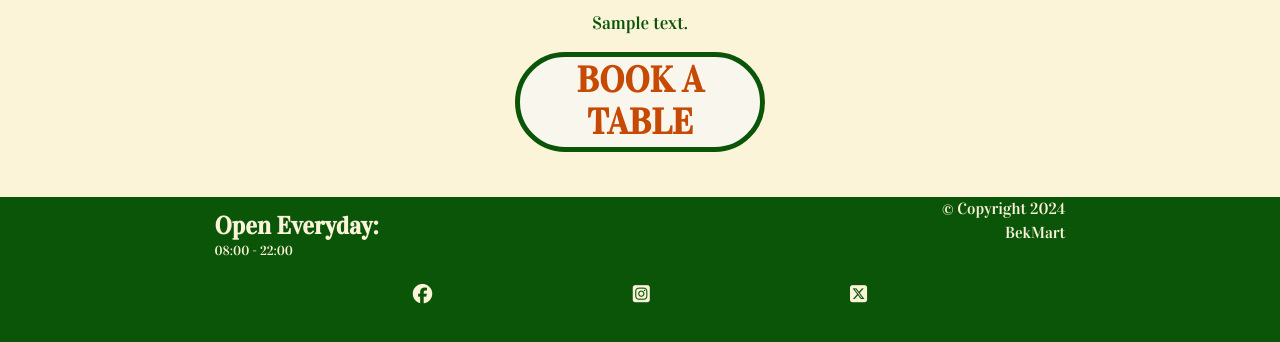
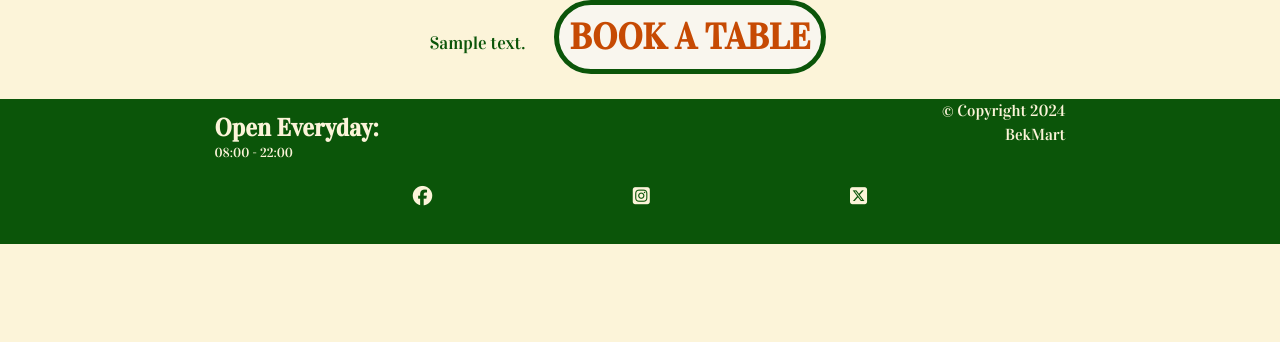
Before and after one commit to BekMart/denada, a Django app: page /menu/ in a window 1280 px wide. Shown: the part 784-1126 px from the top of the page. After the commit the page ends 1028 px from the top, so only its background shows below. Run offline with Django 4.2, Linux system fonts and the light colour scheme; tables that the repository leaves empty hold one stand-in row (values such as "Sample post"); parts of the project's set-up code (start-up, migrations or seed data) failed here and were passed over; some libraries are stand-ins or nearby versions.

Commit message:
Format and validate main menu page. amend css

```diff
--- a/menu/templates/menu/menu.html
+++ b/menu/templates/menu/menu.html
@@ -12,7 +12,7 @@
       <h3>{{ menu.title }}</h3>
 
       <!-- General information about the menus and instructins on hw to find menu's-->
-      <p id="menu-description">{{ menu.about | safe }}</p>
+      <p id="menu-description">{{ menu.about | safe }}
 
       <!-- Links to food and drink menu's -->
       {% comment %}
@@ -35,27 +35,24 @@
           class="card-img-top"
           src="{% static 'images/menu_image.jpg' %}"
           alt="Image of smiley older couple sat across the table from eachother, having breakfast infront of the window."
-        />
+        >
         {% else %}
           <img
           class="card-img-top"
           src="{{menu.menu_image.url}}"
           alt="Image of smiley older couple sat across the table from eachother, having breakfast infront of the window."
-        />
+        >
         {% endif %}
       </div>
 
       <!-- Small print about menus/alternatives -->
-      <p class="note">{{ menu.note | safe }}</p>
+      <p class="note">{{ menu.note | safe }}
 
       <!-- Link to booking page -->
       {% comment %}
       Button to navigate to the booking page.
-      - Wraps the button inside an <a> tag to make it clickable.
       {% endcomment %}
-      <a href="{% url 'book' %}">
-        <button id="book-link">Book a table</button>
-      </a>
+      <a href="{% url 'book' %}" id="book-link">Book a table</a>
     </div>
   </div>
 </div>
--- a/static/css/style.css
+++ b/static/css/style.css
@@ -246,9 +246,9 @@ h1 {
   background-color: #f9f6ee;
   border: #0b5509 solid 5px;
   border-radius: 50px;
-  height: 100px;
   width: 250px;
-  margin-bottom: 25px;
+  padding: 10px;
+  margin: 25px;
 }
 
 /* Food/Drink menu pages */
```
